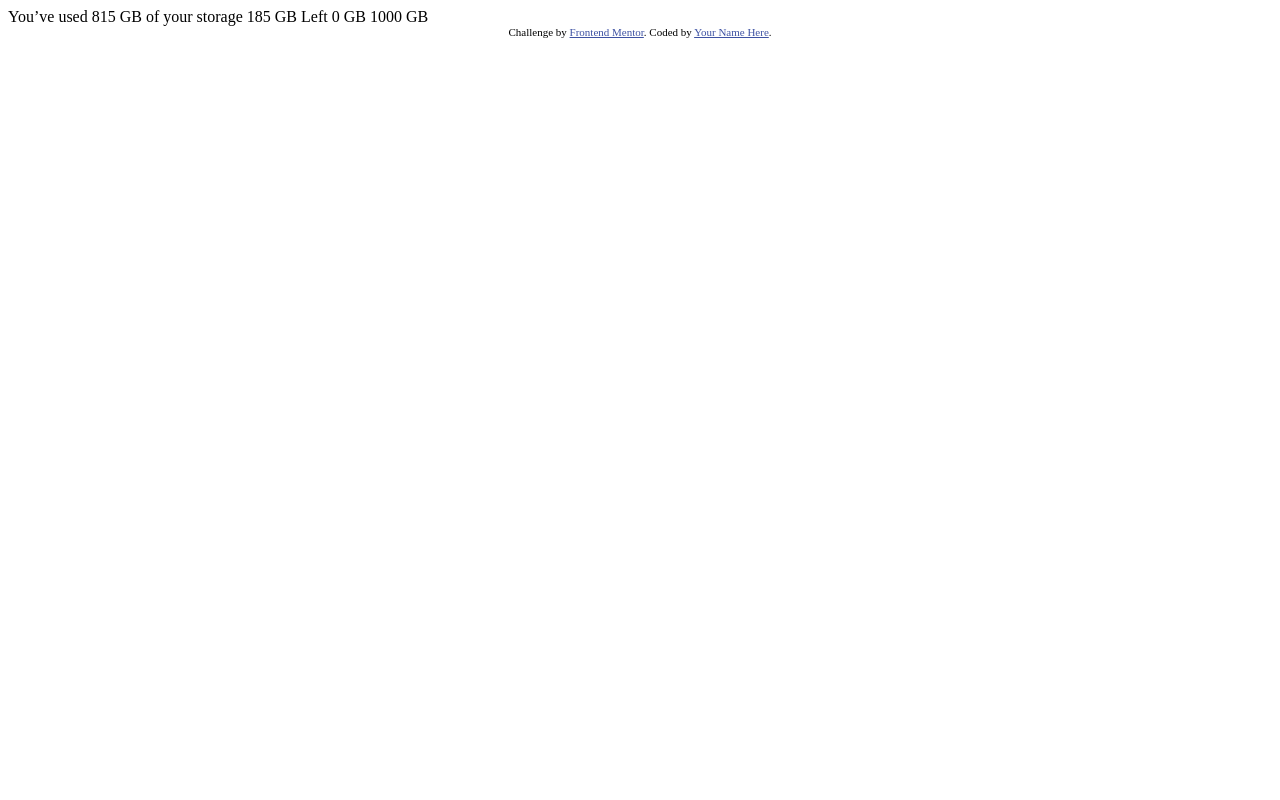
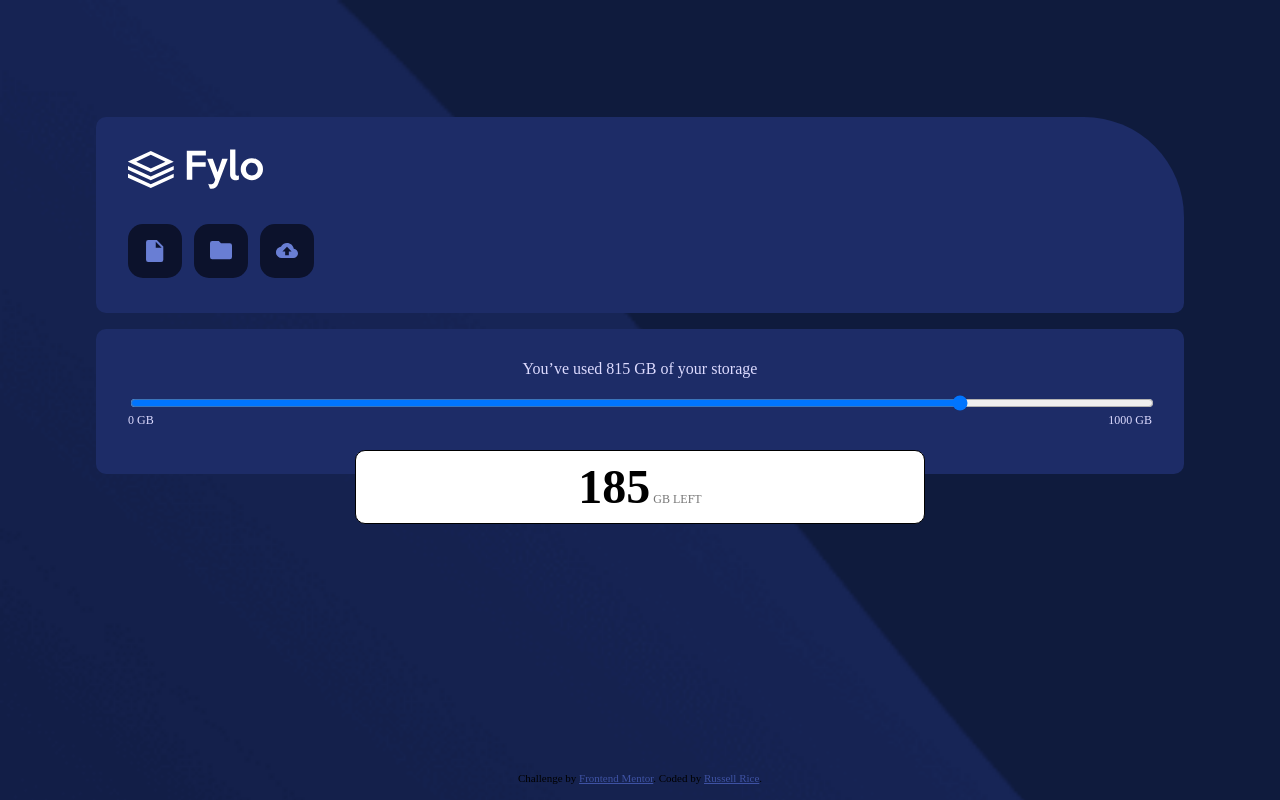
Before and after one commit to russell2231/fylo, a plain HTML site: page index.html in a window 1280 px wide. Drawn offline with Linux system fonts and the light colour scheme.

Commit message:
Added CSS and Updated Index.html

```diff
--- /dev/null
+++ b/css/app.css
@@ -0,0 +1,101 @@
+html {
+	box-sizing: border-box;
+}
+
+body {
+	background: url(../images/bg-mobile.png) no-repeat top/cover;
+	height: 100vh;
+	width: 85%;
+	margin: 0 auto;
+}
+
+.container {
+	width: 100%;
+	height: 80%;
+	display: flex;
+	flex-direction: column;
+	justify-content: center;
+}
+
+header {
+	background-color: hsl(228, 56%, 26%);
+	padding: 2em 0 2em 2em;
+	border-radius: 10px;
+	border-top-right-radius: 100px;
+	margin-bottom: 1em;
+}
+
+.logo {
+	margin-bottom: 2em;
+}
+
+.items img {
+	background-color: hsl(229, 57%, 11%);
+	border-radius: 15px;
+	padding: 1em;
+	object-fit: contain;
+	width: 22px;
+	height: 22px;
+	margin-right: 0.5em;
+}
+
+main {
+	background-color: hsl(228, 56%, 26%);
+	border-radius: 10px;
+	padding: 2em;
+	text-align: center;
+	padding-bottom: 3em;
+}
+h2 {
+	color: hsl(243, 100%, 93%);
+	margin-bottom: 1em;
+}
+
+input[type='range'] {
+	width: 100%;
+}
+
+.steps {
+	display: flex;
+	justify-content: space-between;
+	font-size: 12px;
+	color: hsl(243, 100%, 93%);
+}
+
+.left {
+	background-color: #fff;
+	border: 1px solid #000;
+	width: 50%;
+	margin: 0 auto;
+	padding: 1em;
+	text-align: center;
+	margin-top: -2em;
+	border-radius: 10px;
+	text-transform: uppercase;
+	color: #777;
+	display: flex;
+	justify-content: center;
+	font-size: 12px;
+}
+
+.left span {
+	color: #000;
+	font-weight: 700;
+	font-size: 3rem;
+}
+
+footer {
+	position: absolute;
+	left: 0;
+	right: 0;
+	bottom: 0;
+	margin-bottom: 1em;
+}
+
+.attribution {
+	font-size: 11px;
+	text-align: center;
+}
+.attribution a {
+	color: hsl(228, 45%, 44%);
+}
--- /dev/null
+++ b/css/reset.css
@@ -0,0 +1,129 @@
+/* http://meyerweb.com/eric/tools/css/reset/
+   v2.0 | 20110126
+   License: none (public domain)
+*/
+
+html,
+body,
+div,
+span,
+applet,
+object,
+iframe,
+h1,
+h2,
+h3,
+h4,
+h5,
+h6,
+p,
+blockquote,
+pre,
+a,
+abbr,
+acronym,
+address,
+big,
+cite,
+code,
+del,
+dfn,
+em,
+img,
+ins,
+kbd,
+q,
+s,
+samp,
+small,
+strike,
+strong,
+sub,
+sup,
+tt,
+var,
+b,
+u,
+i,
+center,
+dl,
+dt,
+dd,
+ol,
+ul,
+li,
+fieldset,
+form,
+label,
+legend,
+table,
+caption,
+tbody,
+tfoot,
+thead,
+tr,
+th,
+td,
+article,
+aside,
+canvas,
+details,
+embed,
+figure,
+figcaption,
+footer,
+header,
+hgroup,
+menu,
+nav,
+output,
+ruby,
+section,
+summary,
+time,
+mark,
+audio,
+video {
+	margin: 0;
+	padding: 0;
+	border: 0;
+	font-size: 100%;
+	font: inherit;
+	vertical-align: baseline;
+}
+/* HTML5 display-role reset for older browsers */
+article,
+aside,
+details,
+figcaption,
+figure,
+footer,
+header,
+hgroup,
+menu,
+nav,
+section {
+	display: block;
+}
+body {
+	line-height: 1;
+}
+ol,
+ul {
+	list-style: none;
+}
+blockquote,
+q {
+	quotes: none;
+}
+blockquote:before,
+blockquote:after,
+q:before,
+q:after {
+	content: '';
+	content: none;
+}
+table {
+	border-collapse: collapse;
+	border-spacing: 0;
+}
--- a/index.html
+++ b/index.html
@@ -7,25 +7,38 @@
   <link rel="icon" type="image/png" sizes="32x32" href="./images/favicon-32x32.png">
 
   <title>Frontend Mentor | Fylo data storage component</title>
-
-  <!-- Feel free to remove these styles or customise in your own stylesheet 👍 -->
-  <style>
-    .attribution { font-size: 11px; text-align: center; }
-    .attribution a { color: hsl(228, 45%, 44%); }
-  </style>
+  <link rel="stylesheet" href="css/reset.css">
+  <link rel="stylesheet" href="css/app.css">
 </head>
 <body>
+  <div class="container">
+    <header>
+      <img class="logo" src="images/logo.svg" alt="">
+      <div class="items">
+        <img src="images/icon-document.svg" alt="">
+        <img src="images/icon-folder.svg" alt="">
+        <img src="images/icon-upload.svg" alt="">
+      </div>
+    </header>
 
-  You’ve used 815 GB of your storage
+    <main>
+      <h2>You’ve used 815 GB of your storage</h2>
+      <input type="range" value="815" min="0" max="1000">
+      <div class="steps">
+        <span>0 GB</span>
+        <span>1000 GB</span>
+      </div>
+    </main>
+    <div class="left">
+      <p><span>185</span> GB Left</p>
+    </div>
+  </div>
 
-  185 GB Left
-
-  0 GB
-  1000 GB
-
-  <div class="attribution">
-    Challenge by <a href="https://www.frontendmentor.io?ref=challenge" target="_blank">Frontend Mentor</a>.
-    Coded by <a href="#">Your Name Here</a>.
-  </div>
+  <footer>
+    <div class="attribution">
+      Challenge by <a href="https://www.frontendmentor.io?ref=challenge" target="_blank">Frontend Mentor</a>.
+      Coded by <a href="#">Russell Rice</a>.
+    </div>
+  </footer>
 </body>
 </html>
```
